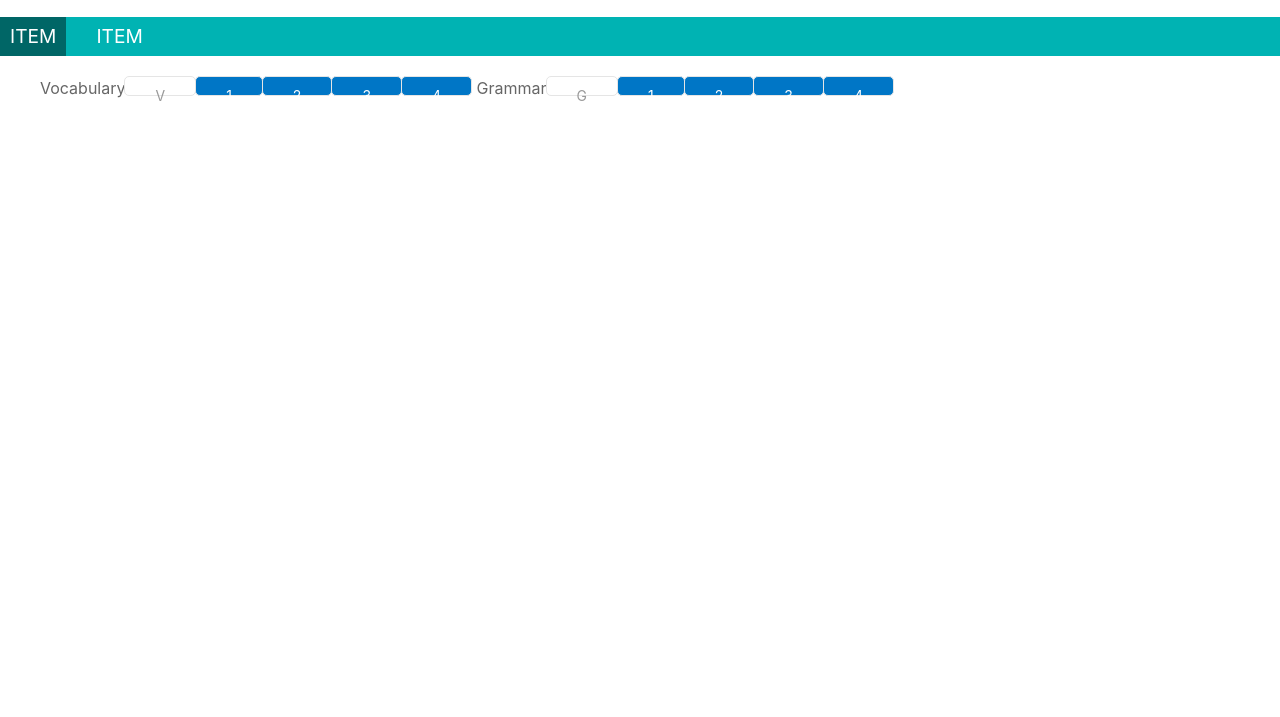
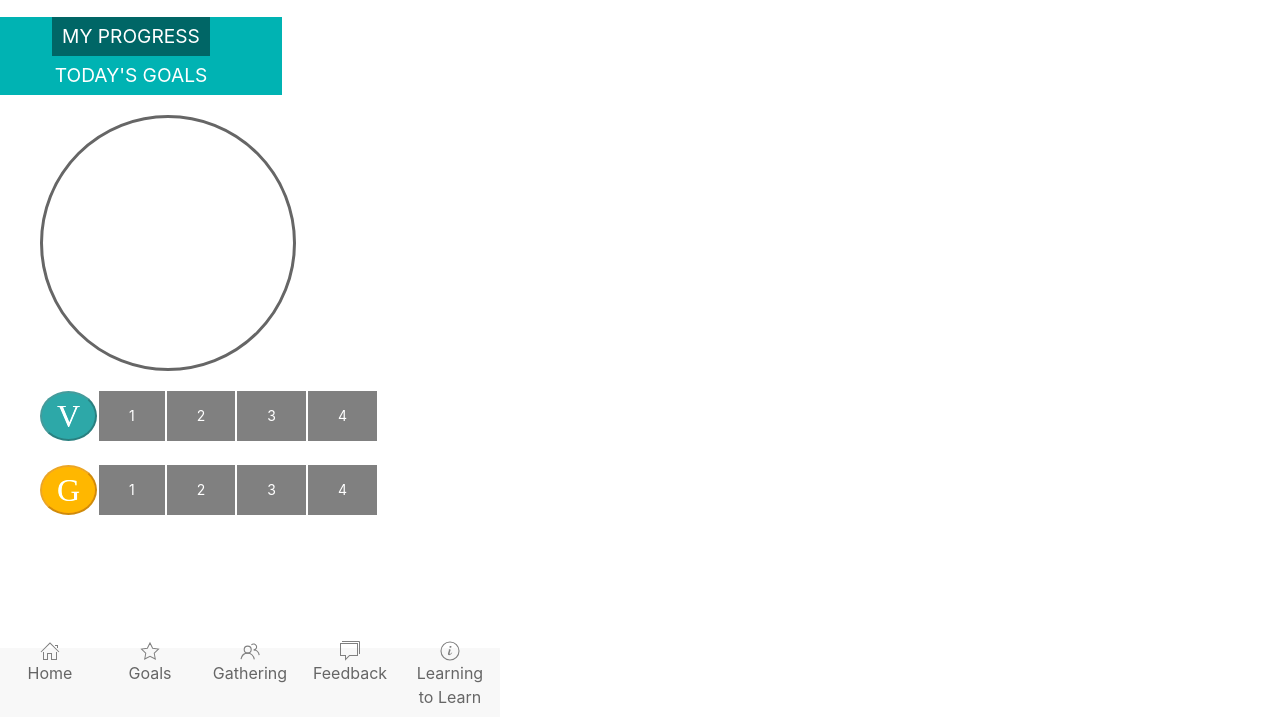
Before and after one commit to byuitechops/EC3-course-portal-with-CSS-framework, a plain HTML site: page EC3-course-portal-with-CSS-framework/home.html in a window 1280 px wide. Shown: the part 83-800 px from the top of the page. Drawn offline with Linux system fonts and the light colour scheme.

Commit message:
designing homepage

```diff
--- a/EC3-course-portal-with-CSS-framework/home.html
+++ b/EC3-course-portal-with-CSS-framework/home.html
@@ -5,6 +5,7 @@
     <meta charset="utf-8">
     <title>EC-3 Home</title>
     <script src="js/uikit.min.js"></script>
+    <script src="js/uikit-icons.js"></script>
     <link rel="stylesheet" href="css/uikit.min.css" type="text/css">
     <link rel="stylesheet" href="uikit.css" type="text/css">
 </head>
@@ -12,47 +13,78 @@
 <body>
     <nav class="uk-navbar-container uk-margin" uk-navbar>
         <div class="uk-navbar-center">
-            <a class="uk-navbar-item uk-logo" href="#">EnglishConnect3</a>
-            <a class="uk-navbar-item uk-logo" href="#">HOME</a>
+            <a class="uk-navbar-item uk-logo" href="#">English
+                <i>Connect3</i>
+            </a>
         </div>
     </nav>
 
-    <ul class="uk-subnav uk-subnav-pill" uk-switcher>
+    <ul class="uk-subnav uk-subnav-pill uk-flex uk-flex-center" uk-switcher>
         <li>
-            <a href="#">Item</a>
+            <a href="#">MY PROGRESS</a>
         </li>
         <li>
-            <a href="#">Item</a>
+            <a href="#">TODAY'S GOALS</a>
         </li>
     </ul>
 
     <ul class="uk-switcher uk-margin">
         <div class="uk-container" id="my-progress">
-            <div class=" uk-button-group ">
-                <p>Vocabulary</p>
-                <button class="uk-button uk-button-default " id="vocabIcon " disabled>V</button>
-                <button class="uk-button uk-button-default ">1</button>
-                <button class="uk-button uk-button-default ">2</button>
-                <button class="uk-button uk-button-default ">3</button>
-                <button class="uk-button uk-button-default ">4</button>
+            <p class="circle"></p>
+            <div class="uk-button-group uk-width-expand" id="square-edges">
+                <button class="uk-button-small" id="vocabIcon" disabled>V</button>
+                <button class="uk-button">1</button>
+                <button class="uk-button">2</button>
+                <button class="uk-button">3</button>
+                <button class="uk-button">4</button>
             </div>
-            <div class="uk-button-group ">
-                <p>Grammar</p>
-                <button class="uk-button uk-button-default " id="grammarIcon " disabled>G</button>
-                <button class="uk-button uk-button-default ">1</button>
-                <button class="uk-button uk-button-default ">2</button>
-                <button class="uk-button uk-button-default ">3</button>
-                <button class="uk-button uk-button-default ">4</button>
+            <br>
+            <br>
+            <div class="uk-button-group id=" square-edges "">
+                <button class="uk-button-small" id="grammarIcon" disabled>G</button>
+                <button class="uk-button">1</button>
+                <button class="uk-button">2</button>
+                <button class="uk-button">3</button>
+                <button class="uk-button">4</button>
             </div>
         </div>
 
-        <div class='uk-container' id="todays-goals">
+        <div class='uk-container' id="todays-goals ">
             <ol>
-                <li>goal1</li>
+                <li>_____________________________________</li>
+                <li>_____________________________________</li>
+                <li>_____________________________________</li>
+                <li>_____________________________________</li>
+                <li>_____________________________________</li>
             </ol>
         </div>
+    </ul>
 
-    </ul>
+    <nav class="uk-navbar-container" id="bottom-nav">
+        <ul class="uk-navbar-nav">
+            <li>
+                <a href="#" uk-icon="home"></a>
+                <p>Home</p>
+            </li>
+            <li>
+                <a href="#" uk-icon="star"></a>
+                <p>Goals</p>
+            </li>
+            <li>
+                <a href="#" uk-icon="users"></a>
+                <p>Gathering</p>
+            </li>
+            <li>
+                <a href="#" uk-icon="comments"></a>
+                <p>Feedback</p>
+            </li>
+            <li>
+                <a href="#" uk-icon="info"></a>
+                <p>Learning to Learn</p>
+            </li>
+        </ul>
+    </nav>
+
 </body>
 
 </html>
--- a/EC3-course-portal-with-CSS-framework/uikit.css
+++ b/EC3-course-portal-with-CSS-framework/uikit.css
@@ -1,8 +1,11 @@
 .uk-button {
-    background-color: #0076C6;
+    background-color: gray;
     color: white;
-    border-radius: 5px;
-    height: 20px;
+}
+
+.uk-button-group>.uk-button:nth-child(n+2) {
+    margin-left: 2px;
+    margin-top: 0px;
 }
 
 .uk-subnav-pill>.uk-active>a {
@@ -11,11 +14,16 @@
 
 ul.uk-subnav.uk-subnav-pill {
     background-color: #00b3b3;
+    width: 302px;
+}
+
+ul.uk-subnav.uk-subnav-pill>li {
+    background-color: #00b3b3;
+    padding: 0px;
 }
 
 .uk-subnav-pill>*>:first-child {
     color: white;
-    margin: auto;
     font-size: 1.2em;
     text-align: center;
     vertical-align: middle;
@@ -24,8 +32,50 @@ ul.uk-subnav.uk-subnav-pill {
 
 #vocabIcon,
 #grammarIcon {
-    background-color: #00b3b3;
+    background-color: #299999;
     color: white;
     filter: brightness(110%);
     border-radius: 50%;
+    height: 50px;
+    font-family: serif;
+    font-size: 2em;
 }
+
+#grammarIcon {
+    background-color: rgb(255, 166, 0);
+}
+
+.circle {
+    height: 250px;
+    width: 250px;
+    border-radius: 50%;
+    border: solid;
+}
+
+#square-edges {
+    border-radius: 0px;
+}
+
+.uk-container {
+    float: left;
+}
+
+#bottom-nav {
+    bottom: 0;
+    position: absolute;
+}
+
+.uk-navbar-nav>li>a {
+    color: gray;
+    height: 5px;
+}
+
+.uk-navbar-nav>li {
+    width: 100px;
+    text-align: center;
+}
+
+.uk-navbar-nav>li>p {
+    padding: 0px;
+    margin: 8px;
+}
```
